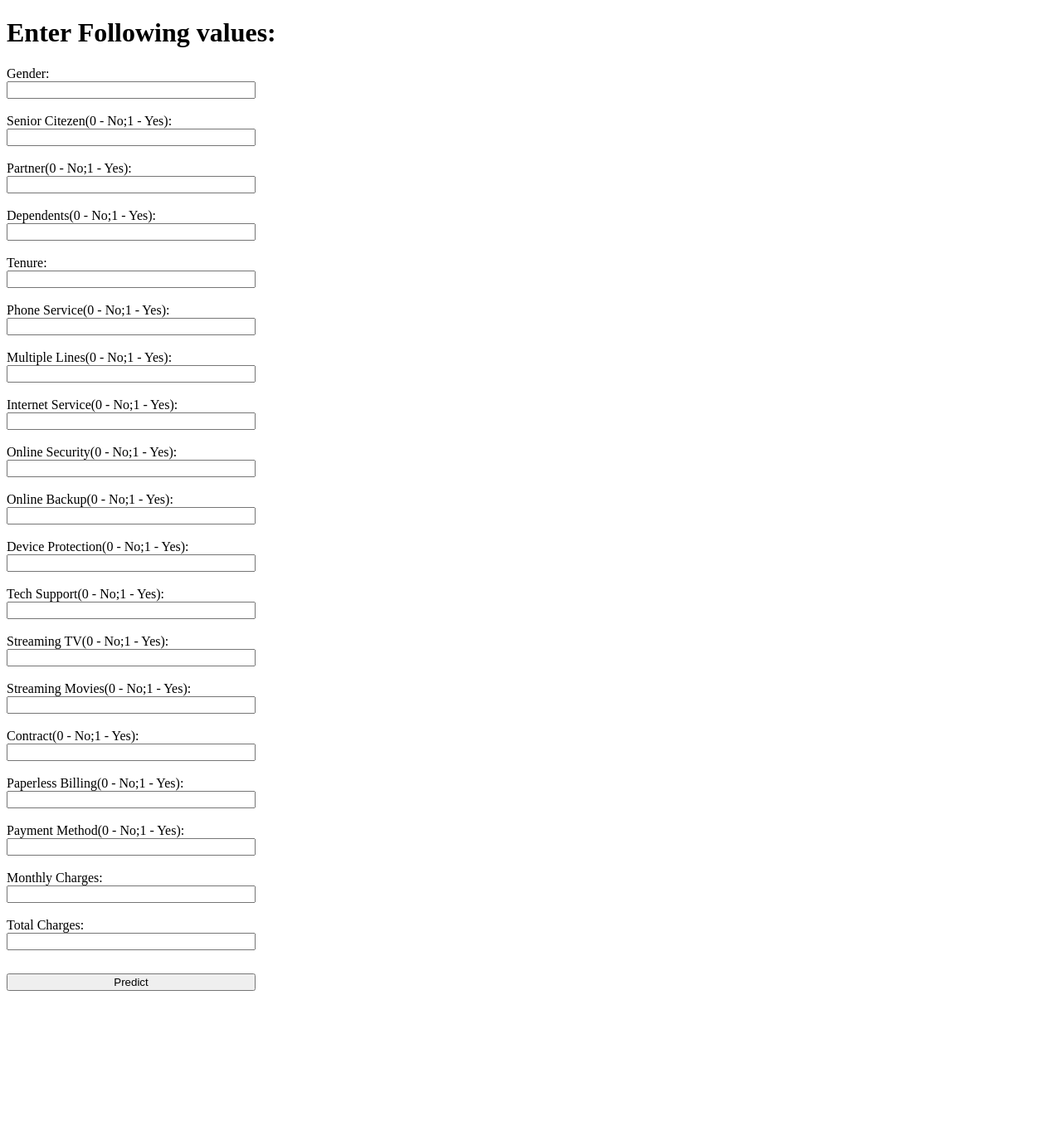
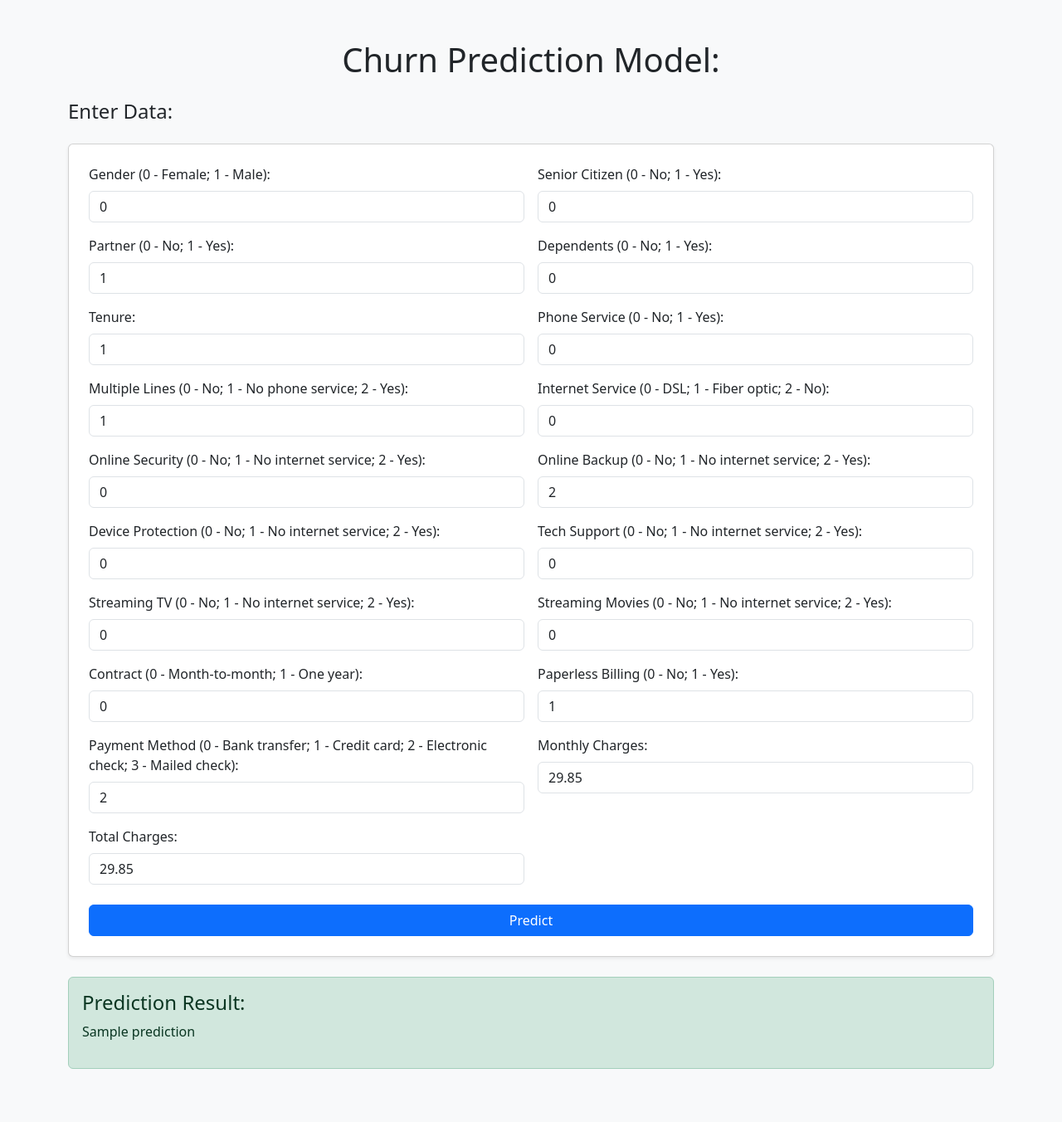
Before and after one commit to Shru-10p/ChurnPrediction, a Flask app: template templates/index.html in a window 1280 px wide. Shown: the whole page at 83% size. Before the commit the page ends 1194 px from the top, so only its background shows below. Run offline with Flask 3, Linux system fonts and the light colour scheme; the template is opened without the code that fills it: most values are stand-ins (such as "Sample title", 1, 10 or a date in 2020).

Commit message:
Modified index.html and main file

```diff
--- a/main.py
+++ b/main.py
@@ -16,7 +16,7 @@ def load_and_preprocess_data():
 
     le = LabelEncoder()
     for column in df.columns:
-        if df[column].dtype == np.number:
+        if np.issubdtype(df[column].dtype, np.number):
             continue
         df[column] = le.fit_transform(df[column])
 
@@ -35,9 +35,9 @@ def train_modelRandomForest(X, y):
         model.fit(X_train, y_train)
         y_pred = model.predict(X_test)
         accuracy = accuracy_score(y_test, y_pred)
-        print('Model accuracy: {}'.format(accuracy))
-        print('Classification Report:')
-        print(classification_report(y_test, y_pred))
+        # print('Model accuracy: {}'.format(accuracy))
+        # print('Classification Report:')
+        # print(classification_report(y_test, y_pred))
 
     joblib.dump(model, 'random_forest_model.pkl')
 
@@ -51,15 +51,14 @@ train_modelRandomForest(X, y)
 
 model = joblib.load('random_forest_model.pkl')
 
-@app.route('/')
+@app.route('/', methods=['GET', 'POST'])
 def home():
-    return render_template('index.html')
-
-@app.route('/predict', methods=['POST'])
-def predict():
+    if request.method=="GET":
+        return render_template('index.html')
     features = [float(x) for x in request.form.values()]
     prediction = model.predict([features])
-    return render_template('index.html', prediction_text='Churn Prediction: {}'.format(prediction[0]))
+    print(prediction)
+    return render_template('index.html', prediction=prediction[0])
 
 if __name__ == "__main__":
     app.run(debug=True)
--- a/templates/index.html
+++ b/templates/index.html
@@ -4,86 +4,115 @@
   <meta charset="UTF-8" />
   <meta name="viewport" content="width=device-width, initial-scale=1.0" />
   <title>Churn Prediction Model</title>
+  <link rel="stylesheet" href="https://cdn.jsdelivr.net/npm/bootstrap@5.3.3/dist/css/bootstrap.min.css" />
 </head>
-<body>
-    <h1>Enter Following values:</h1>
-    <form action="/" method="post" style="display: flex; flex-direction: column; width: 300px;">
-        <label for="Gender">Gender:</label>
-        <input type="number" id="Gender" name="Gender" required />
-        <br>
+<body class="bg-light">
+  <div class="container py-5">
+    <h1 class="text-center mb-4">Churn Prediction Model:</h1>
+    <h4 class="mb-4">Enter Data:</h1>
+    <form action="/" method="post" class="card p-4 shadow-sm">
+      <div class="row g-3">
+        <div class="col-md-6">
+          <label for="Gender" class="form-label">Gender (0 - Female; 1 - Male):</label>
+          <input type="number" class="form-control" id="Gender" name="Gender" value="0" required />
+        </div>
 
-        <label for="Senior">Senior Citezen(0 - No;1 - Yes):</label>
-        <input type="number" id="Senior" name="Senior" required />
-        <br>
+        <div class="col-md-6">
+          <label for="Senior" class="form-label">Senior Citizen (0 - No; 1 - Yes):</label>
+          <input type="number" class="form-control" id="Senior" name="Senior" value="0" required/>
+        </div>
 
-        <label for="Partner">Partner(0 - No;1 - Yes):</label>
-        <input type="number" id="Partner" name="Partner" required />
-        <br>
+        <div class="col-md-6">
+          <label for="Partner" class="form-label">Partner (0 - No; 1 - Yes):</label>
+          <input type="number" class="form-control" id="Partner" name="Partner" value="1" required />
+        </div>
 
-        <label for="Dependents">Dependents(0 - No;1 - Yes):</label>
-        <input type="number" id="Dependents" name="Dependents" required />
-        <br>
+        <div class="col-md-6">
+          <label for="Dependents" class="form-label">Dependents (0 - No; 1 - Yes):</label>
+          <input type="number" class="form-control" id="Dependents" name="Dependents" value="0" required />
+        </div>
 
-        <label for="Tenure">Tenure:</label>
-        <input type="number" id="Tenure" name="Tenure" required />
-        <br>
+        <div class="col-md-6">
+          <label for="Tenure" class="form-label">Tenure:</label>
+          <input type="number" class="form-control" id="Tenure" name="Tenure" value="1" required />
+        </div>
 
-        <label for="Phone">Phone Service(0 - No;1 - Yes):</label>
-        <input type="number" id="Phone" name="Phone" required />
-        <br>
+        <div class="col-md-6">
+          <label for="Phone" class="form-label">Phone Service (0 - No; 1 - Yes):</label>
+          <input type="number" class="form-control" id="Phone" name="Phone" value="0" required />
+        </div>
 
-        <label for="Multiple">Multiple Lines(0 - No;1 - Yes):</label>
-        <input type="number" id="Multiple" name="Multiple" required />
-        <br>
+        <div class="col-md-6">
+          <label for="Multiple" class="form-label">Multiple Lines (0 - No; 1 - No phone service; 2 - Yes):</label>
+          <input type="number" class="form-control" id="Multiple" name="Multiple" value="1" required />
+        </div>
 
-        <label for="Internet">Internet Service(0 - No;1 - Yes):</label>
-        <input type="number" id="Internet" name="Internet" required />
-        <br>
+        <div class="col-md-6">
+          <label for="Internet" class="form-label">Internet Service (0 - DSL; 1 - Fiber optic; 2 - No):</label>
+          <input type="number" class="form-control" id="Internet" name="Internet" value="0" required />
+        </div>
 
-        <label for="Online">Online Security(0 - No;1 - Yes):</label>
-        <input type="number" id="Online" name="Online" required />
-        <br>
+        <div class="col-md-6">
+          <label for="Online" class="form-label">Online Security (0 - No; 1 - No internet service; 2 - Yes):</label>
+          <input type="number" class="form-control" id="Online" name="Online" value="0" required />
+        </div>
 
-        <label for="Backup">Online Backup(0 - No;1 - Yes):</label>
-        <input type="number" id="Backup" name="Backup" required />
-        <br>
+        <div class="col-md-6">
+          <label for="Backup" class="form-label">Online Backup (0 - No; 1 - No internet service; 2 - Yes):</label>
+          <input type="number" class="form-control" id="Backup" name="Backup" value="2" required />
+        </div>
 
-        <label for="Protection">Device Protection(0 - No;1 - Yes):</label>
-        <input type="number" id="Protection" name="Protection   " required />
-        <br>
+        <div class="col-md-6">
+          <label for="Protection" class="form-label">Device Protection (0 - No; 1 - No internet service; 2 - Yes):</label>
+          <input type="number" class="form-control" id="Protection" name="Protection" value="0" required />
+        </div>
 
-        <label for="Support">Tech Support(0 - No;1 - Yes):</label>
-        <input type="number" id="Support" name="Support" required />
-        <br>
+        <div class="col-md-6">
+          <label for="Support" class="form-label">Tech Support (0 - No; 1 - No internet service; 2 - Yes):</label>
+          <input type="number" class="form-control" id="Support" name="Support" value="0" required />
+        </div>
 
-        <label for="TV">Streaming TV(0 - No;1 - Yes):</label>
-        <input type="number" id="TV" name="TV" required />
-        <br>
+        <div class="col-md-6">
+          <label for="TV" class="form-label">Streaming TV (0 - No; 1 - No internet service; 2 - Yes):</label>
+          <input type="number" class="form-control" id="TV" name="TV" value="0" required />
+        </div>
 
-        <label for="Movies">Streaming Movies(0 - No;1 - Yes):</label>
-        <input type="number" id="Movies" name="Movies" required />
-        <br>
+        <div class="col-md-6">
+          <label for="Movies" class="form-label">Streaming Movies (0 - No; 1 - No internet service; 2 - Yes):</label>
+          <input type="number" class="form-control" id="Movies" name="Movies" value="0" required />
+        </div>
 
-        <label for="Contract">Contract(0 - No;1 - Yes):</label>
-        <input type="number" id="Contract" name="Contract" required />
-        <br>
+        <div class="col-md-6">
+          <label for="Contract" class="form-label">Contract (0 - Month-to-month; 1 - One year):</label>
+          <input type="number" class="form-control" id="Contract" name="Contract" value="0" required />
+        </div>
 
-        <label for="Paperless">Paperless Billing(0 - No;1 - Yes):</label>
-        <input type="number" id="Paperless" name="Paperless" required />
-        <br>
+        <div class="col-md-6">
+          <label for="Paperless" class="form-label">Paperless Billing (0 - No; 1 - Yes):</label>
+          <input type="number" class="form-control" id="Paperless" name="Paperless" value="1" required />
+        </div>
 
-        <label for="Payment">Payment Method(0 - No;1 - Yes):</label>
-        <input type="number" id="Payment" name="Payment" required />
-        <br>
+        <div class="col-md-6">
+          <label for="Payment" class="form-label">Payment Method (0 - Bank transfer; 1 - Credit card; 2 - Electronic check; 3 - Mailed check):</label>
+          <input type="number" class="form-control" id="Payment" name="Payment" value="2" required />
+        </div>
 
-        <label for="Charges">Monthly Charges:</label>
-        <input type="number" id="Charges" name="Charges" required />
-        <br>
+        <div class="col-md-6">
+          <label for="Charges" class="form-label">Monthly Charges:</label>
+          <input type="number" step="0.01" class="form-control" id="Charges" name="Charges" value="29.85" required />
+        </div>
 
-        <label for="Total">Total Charges:</label>
-        <input type="number" id="Total" name="Total" required />
-        <br>
-        <button type="submit" style="margin-top: 10px;">Predict</button>
+        <div class="col-md-6">
+          <label for="Total" class="form-label">Total Charges:</label>
+          <input type="number" step="0.01" class="form-control" id="Total" name="Total" value="29.85" required />
+        </div>
+      </div>
+      <button type="submit" class="btn btn-primary mt-4">Predict</button>
     </form>
+    <div class="alert alert-success mt-4" role="alert">
+        <h4 class="alert-heading">Prediction Result:</h4>
+        <p>{{ prediction }}</p>
+    </div>
+  </div>
 </body>
 </html>
```
